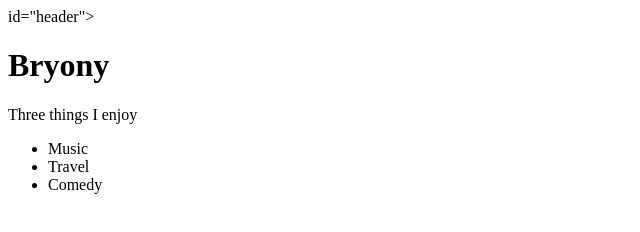
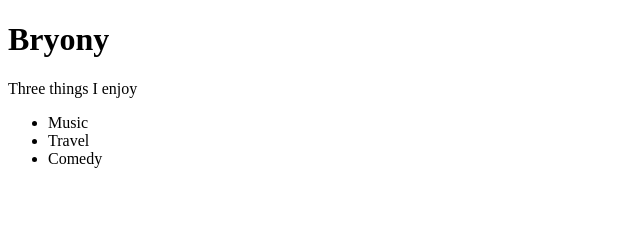
Before and after one commit to BM-GH-2020/bryonys-website, a plain HTML site: page index.html in a window 1280 px wide. Shown: the whole page, without its empty margins (0-640 px from the left). Drawn offline with Linux system fonts and the light colour scheme.

Commit message:
update html

```diff
--- a/index.html
+++ b/index.html
@@ -6,17 +6,16 @@
     <title>Website</title>
 </head>
 <body>
-    <div> id="header">
+    <div id="header">
         <h1>Bryony</h1>
     </div>
-    <div id="things-I-enjoy"
-        <p>Three things I enjoy</p>
-    </div>
-
+    <div id="Things-I-Enjoy">
+      <p>Three things I enjoy</p>
     <ul>
         <li>Music</li>
         <li>Travel</li>
         <li>Comedy</li>
     </ul>
+  </div>
 </body>
 </html>
```
